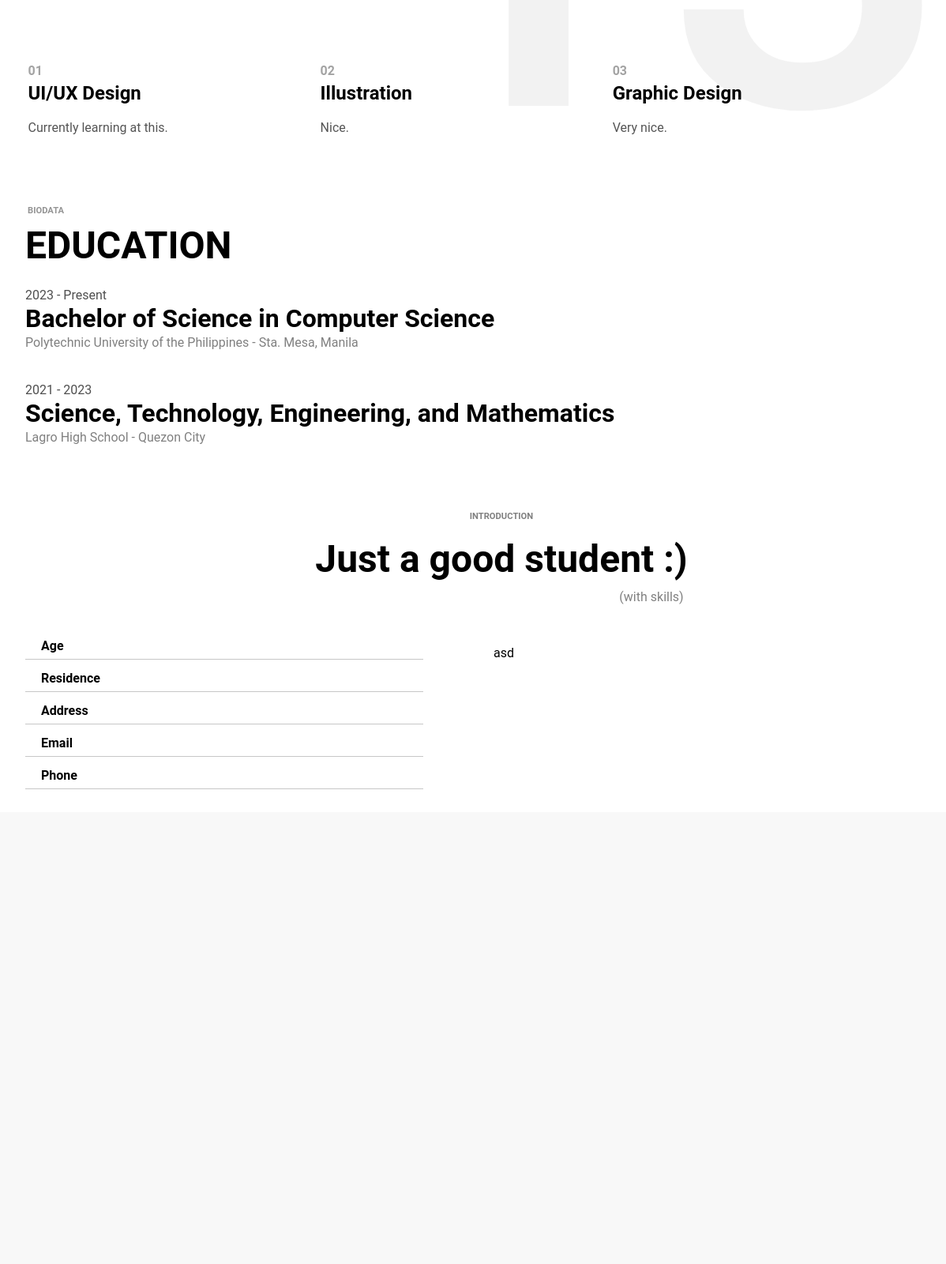
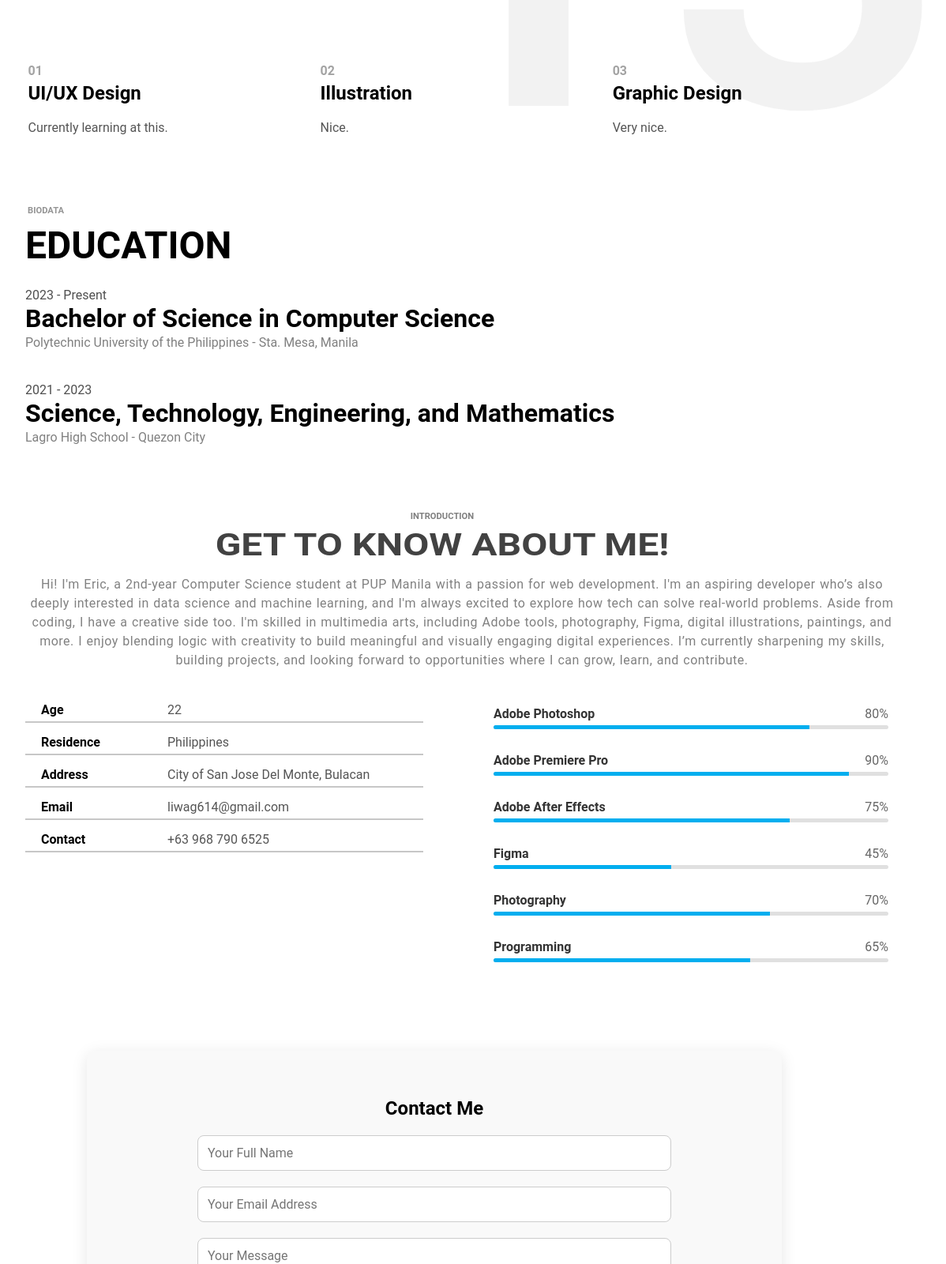
Before and after one commit to ka-nin/profile-website, a Flask app: page / in a window 1560 px wide. Shown: the part 640-2240 px from the top of the page at 79% size, without its empty margins (320-1518 px from the left). Before the commit the page ends 1639 px from the top, so only its background shows below. Run offline with Flask 3, Linux system fonts and the light colour scheme.

Commit message:
final changes

```diff
--- a/static/style.css
+++ b/static/style.css
@@ -204,8 +204,10 @@ body {
 }
 
 .introduction{
-  padding-left: 150px;
+  padding-left: 100px;
+  padding-right: 100px;
   padding-top: 50px;
+  padding-bootom: 10px;
 }
 
 .introduction h5{
@@ -213,6 +215,7 @@ body {
   font-size: 0.7rem;
   color: gray;
   text-align: center;
+  margin-bottom: 0.2px;
 }
 
 .introduction h6{
@@ -220,13 +223,19 @@ body {
   text-align: center;
   margin-top: 0px;
   margin-bottom: 0.5px;
+  transform: scaleY(0.8);
+  color: #424242;
 }
 
 .introduction p{
   color: gray;
   text-align: center;
-  margin-left: 380px;
+  margin-left: 50px;
+  margin-left: 50px;
   margin-top: 10px;
+  letter-spacing: 0.5px;
+  word-spacing: 1px;
+  line-height: 1.5;
 }
 
 .personal-info {
@@ -237,18 +246,131 @@ body {
   margin-left: 130px;
 }
 
-.column-left,
-.column-right {
+.column-left{
   flex: 1;
+}
+
+.column-right{
+  flex: 1;
+
+}
+
+.info-row {
+  display: flex;
+  justify-content: space-between;
+  align-items: center;
+  border-bottom: 2px solid #c7c7c7;
+  padding: 5px 0;
+  margin-bottom: 10px;
+  width: 85%;
 }
 
 .info-label {
   font-weight: bold;
-  border-bottom: 1px solid #c7c7c7;
-  padding-bottom: 7px;
-  margin-bottom: 7px;
-  margin-top: 7px;
-  display: inline-block;
-  width: 85%;
   text-indent: 20px;
+  width: 150px;
 }
+
+.info-value {
+  color: #555;
+  left: 150%;
+  text-align: left;
+  flex: 1;
+  margin-left: 30px;
+}
+
+.skill {
+  margin-bottom: 30px;
+  width: 500px;
+}
+
+.skill-header {
+  display: flex;
+  justify-content: space-between;
+  align-items: center;
+  margin-bottom: 5px;
+  margin-top: 10px;
+}
+
+.skill-name {
+  font-weight: bold;
+  color: #333;
+}
+
+.skill-percent {
+  font-size: 1rem;
+  color: #666;
+  text-align: right;
+  min-width: 50px;
+}
+
+
+.skill-bar {
+  background-color: #e0e0e0;
+  height: 12px;
+  border-radius: 6px;
+  overflow: hidden;
+  width: 500px;
+  height: 5px;
+  margin-bottom: 30px;
+}
+
+.skill-level {
+  height: 100%;
+  background-color: #00aeef;
+  transition: width 1s ease-in-out;
+}
+
+.contact-section {
+  max-width: 800px;
+  margin: 60px 60px 60px 430px;;
+  padding: 40px;
+  background-color: #f9f9f9;
+  border-radius: 12px;
+  box-shadow: 0 4px 20px rgba(0, 0, 0, 0.1);
+  display: flex;
+  flex-direction: column;
+  align-items: center;
+}
+
+
+.contact-form {
+  display: flex;
+  flex-direction: column;
+  gap: 20px;
+  width: 100%;
+  align-items: center;
+}
+
+.contact-form input,
+.contact-form textarea {
+  width: 600px;
+  max-width: 600px;
+  min-width: 600px;
+  resize: none;
+  padding: 12px;
+  font-size: 16px;
+  border-radius: 8px;
+  font-family: "Roboto", sans-serif;
+  border: 1px solid #ccc;
+  box-sizing: border-box;
+}
+
+.contact-form button {
+  padding: 12px;
+  font-size: 16px;
+  background-color: #222;
+  color: white;
+  border: none;
+  border-radius: 8px;
+  cursor: pointer;
+  transition: background 0.3s ease;
+}
+
+.contact-form button:hover {
+  background-color: #444;
+}
+
+html{
+  scroll-behavior: smooth;
+}
--- a/templates/home.html
+++ b/templates/home.html
@@ -3,7 +3,6 @@
     <head>
       <meta charset="UTF-8" />
       <meta name="viewport" content="width=device-width, initial-scale=1.0" />
-
       <title>Profile Description</title>
       <link rel="stylesheet" type="text/css" href="{{ url_for('static', filename='style.css') }}">
     </head>
@@ -12,43 +11,32 @@
       <div class="sidebar">
         <h1 style="color: black; font-size: 60px; font-family: Roboto; font-weight:900; word-wrap: break-word">EL.</h1>
 
-    <div class="nav-container">
-      <a href="#home" class="nav-link">Home</a>
-    </div>
-    <div class="nav-container">
-      <a href="/about" class="nav-link">About</a>
-    </div>
-    <div class="nav-container">
-      <a href="/skills" class="nav-link">Skills</a>
-    </div>
-    <div class="nav-container">
-      <a href="/education" class="nav-link">Education</a>
-    </div>
-    <div class="nav-container">
-      <a href="/contact" class="nav-link">Contact</a>
-    </div>
+        <div class="nav-container"><a href="#home" class="nav-link">Home</a></div>
+        <div class="nav-container"><a href="#biodata" class="nav-link">Education</a></div>
+        <div class="nav-container"><a href="#about" class="nav-link">About</a></div>
+        <div class="nav-container"><a href="#skills" class="nav-link">Skills</a></div>
+        <div class="nav-container"><a href="#contact" class="nav-link">Contact</a></div>
 
         <div class="social-icons">
           <a href="https://www.facebook.com/ericzxx/" target="_blank" rel="noopener noreferrer" class="icon-link">
             <img src="{{ url_for('static', filename='facebook.png') }}" alt="Facebook" />
-
+          </a>
           <a href="https://www.instagram.com/johnerixx/" target="_blank" rel="noopener noreferrer" class="icon-link">
             <img src="{{ url_for('static', filename='instagram.png') }}" alt="Instagram" />
           </a>
-
           <a href="https://github.com/ka-nin" target="_blank" rel="noopener noreferrer" class="icon-link">
-            <img src="{{ url_for('static', filename='social.png') }}" alt="Github" />
+            <img src="{{ url_for('static', filename='social.png') }}" alt="GitHub" />
           </a>
-
           <a href="https://www.linkedin.com/in/jerixx/" target="_blank" rel="noopener noreferrer" class="icon-link">
-            <img src="{{ url_for('static', filename='linkedin.png') }}" alt="Github" />
+            <img src="{{ url_for('static', filename='linkedin.png') }}" alt="LinkedIn" />
           </a>
         </div>
       </div>
 
+      <section id="home">
         <div class="main-content">
           <img src="{{ url_for('static', filename='prof-pic.png') }}" alt="Profile Picture" class="profile-img" />
-    <div id="home" class="profile-name">
+          <div class="profile-name">
             <span class="background-number">13</span>
             <h2 class="role">DESIGNER / DEVELOPER</h2>
             <h2 class="first-name">Eric</h2>
@@ -61,20 +49,19 @@
               <h2 class="section-title">UI/UX Design</h2>
               <p class="section-description">Currently learning at this.</p>
             </div>
-
             <div class="column">
               <h3 class="section-number">02</h3>
               <h2 class="section-title">Illustration</h2>
               <p class="section-description">Nice.</p>
             </div>
-
             <div class="column">
               <h3 class="section-number">03</h3>
               <h2 class="section-title">Graphic Design</h2>
               <p class="section-description">Very nice.</p>
             </div>
+          </div>
 
-      <section class="biodata">
+          <section id="biodata" class="biodata">
             <h2>BIODATA</h2>
             <h3>EDUCATION</h3>
 
@@ -84,39 +71,83 @@
                 <h4>Bachelor of Science in Computer Science</h4>
                 <p>Polytechnic University of the Philippines - Sta. Mesa, Manila</p>
               </div>
+            </div>
 
+            <div class="educ-entry">
               <div class="year">2021 - 2023</div>
               <div class="details">
                 <h4>Science, Technology, Engineering, and Mathematics</h4>
                 <p>Lagro High School - Quezon City</p>
               </div>
+            </div>
           </section>
 
-      <section class="introduction">
+          <section class="introduction" id="about">
             <h5>INTRODUCTION</h5>
-        <h6>Just a good student :)</h6>
-        <p>(with skills)</p>
+            <h6>GET TO KNOW ABOUT ME!</h6>
+            <p>Hi! I'm Eric, a 2nd-year Computer Science student at PUP Manila with a passion for web development. I'm an aspiring developer who’s also deeply interested in data science and machine learning, and I'm always excited to explore how tech can solve real-world problems. Aside from coding, I have a creative side too. I'm skilled in multimedia arts, including Adobe tools, photography, Figma, digital illustrations, paintings, and more. I enjoy blending logic with creativity to build meaningful and visually engaging digital experiences. I’m currently sharpening my skills, building projects, and looking forward to opportunities where I can grow, learn, and contribute.</p>
           </section>
 
-
-      <section class="personal-info">
+          <section class="personal-info" id="skills">
             <div class="column-left">
-          <p class="info-label">Age</p>
-          <p class="info-label">Residence</p>
-          <p class="info-label">Address</p>
-          <p class="info-label">Email</p>
-          <p class="info-label">Phone</p>
-
+              <div class="info-row"><span class="info-label">Age</span><span class="info-value">22</span></div>
+              <div class="info-row"><span class="info-label">Residence</span><span class="info-value">Philippines</span></div>
+              <div class="info-row"><span class="info-label">Address</span><span class="info-value">City of San Jose Del Monte, Bulacan</span></div>
+              <div class="info-row"><span class="info-label">Email</span><span class="info-value">liwag614@gmail.com</span></div>
+              <div class="info-row"><span class="info-label">Contact</span><span class="info-value">+63 968 790 6525</span></div>
             </div>
 
             <div class="column-right">
-          <p>asd</p>
+              <div class="skill">
+                <div class="skill-header">
+                  <span class="skill-name">Adobe Photoshop</span><span class="skill-percent">80%</span>
+                </div>
+                <div class="skill-bar"><div class="skill-level" style="width: 80%;"></div></div>
 
+                <div class="skill-header">
+                  <span class="skill-name">Adobe Premiere Pro</span><span class="skill-percent">90%</span>
+                </div>
+                <div class="skill-bar"><div class="skill-level" style="width: 90%;"></div></div>
+
+                <div class="skill-header">
+                  <span class="skill-name">Adobe After Effects</span><span class="skill-percent">75%</span>
+                </div>
+                <div class="skill-bar"><div class="skill-level" style="width: 75%;"></div></div>
+
+                <div class="skill-header">
+                  <span class="skill-name">Figma</span><span class="skill-percent">45%</span>
+                </div>
+                <div class="skill-bar"><div class="skill-level" style="width: 45%;"></div></div>
+
+                <div class="skill-header">
+                  <span class="skill-name">Photography</span><span class="skill-percent">70%</span>
+                </div>
+                <div class="skill-bar"><div class="skill-level" style="width: 70%;"></div></div>
+
+                <div class="skill-header">
+                  <span class="skill-name">Programming</span><span class="skill-percent">65%</span>
+                </div>
+                <div class="skill-bar"><div class="skill-level" style="width: 65%;"></div></div>
+              </div>
+            </div>
             </div>
 
+      <section class="contact-section" id="contact">
+      <h2>Contact Me</h2>
+      <form class="contact-form">
+        <div class="form-group">
+          <input type="text" id="name" name="name" placeholder="Your Full Name" required />
+        </div>
+        <div class="form-group">
+          <input type="email" id="email" name="email" placeholder="Your Email Address" required />
+        </div>
+        <div class="form-group">
+          <textarea id="message" name="message" rows="5" placeholder="Your Message" required></textarea>
+        </div>
+        <button type="submit">Send Message</button>
+      </form>
     </section>
-    </div>
 
-
+  </section> <!-- End of #home -->
 </body>
 </html>
```
Lines whose indentation alone changed are shown as unchanged.
